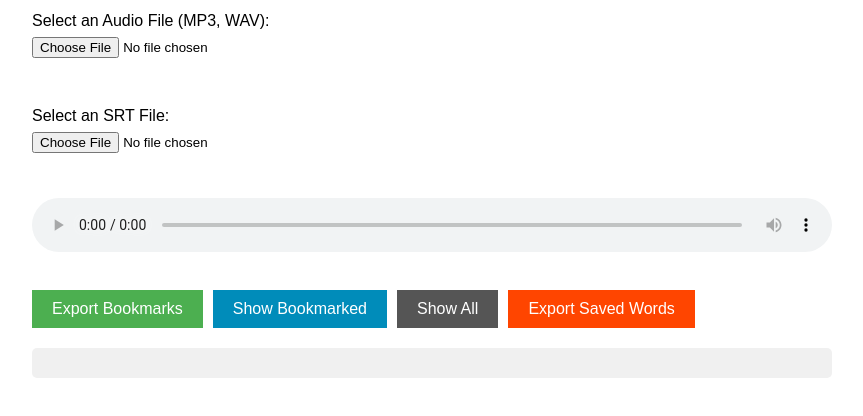
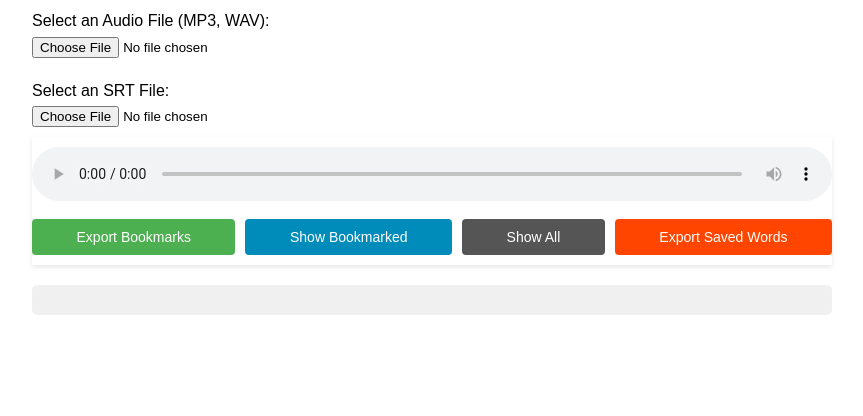
Before and after one commit to Aiqin-Gu/audio-subtitle-player, a plain HTML site: page index.html in a window 1280 px wide. Shown: the part 106-522 px from the top of the page, without its empty margins (208-1071 px from the left). Drawn offline with Linux system fonts and the light colour scheme.

Commit message:
stick buttons on top

```diff
--- a/index.html
+++ b/index.html
@@ -37,22 +37,25 @@
         .bookmarked-text {
             background-color: #fffacd;
         }
-        .sticky-player {
+        .sticky-container {
             position: sticky;
             top: 0;
             background-color: white;
             padding: 10px 0;
             z-index: 100;
+            box-shadow: 0 2px 5px rgba(0,0,0,0.1);
+        }
+        .audio-player {
+            margin-bottom: 10px;
         }
         #audioPlayer {
             width: 100%;
-            margin: 0;
         }
         #subtitles {
+            margin-top: 20px;
             background-color: #f0f0f0;
             padding: 15px;
             border-radius: 5px;
-            margin-top: 20px;
         }
         label {
             display: block;
@@ -62,16 +65,20 @@
             margin-bottom: 10px;
         }
         .button-group {
-            margin: 20px 0;
             display: flex;
+            justify-content: space-between;
+            flex-wrap: wrap;
             gap: 10px;
         }
         .button-group button {
-            padding: 10px 20px;
+            padding: 10px 15px;
             color: white;
             border: none;
             cursor: pointer;
-            font-size: 16px;
+            font-size: 14px;
+            border-radius: 4px;
+            flex-grow: 1;
+            text-align: center;
         }
         #exportBookmarks {
             background-color: #4CAF50;
@@ -123,21 +130,22 @@
 
     <!-- File Inputs for Audio and SRT -->
     <label for="audioInput">Select an Audio File (MP3, WAV):</label>
-    <input type="file" id="audioInput" accept="audio/*"><br><br>
+    <input type="file" id="audioInput" accept="audio/*">
 
     <label for="srtInput">Select an SRT File:</label>
-    <input type="file" id="srtInput" accept=".srt"><br><br>
+    <input type="file" id="srtInput" accept=".srt">
 
-    <!-- Sticky Audio Player -->
-    <div class="sticky-player">
+    <!-- Sticky container for audio player and buttons -->
+    <div class="sticky-container">
+        <div class="audio-player">
             <audio id="audioPlayer" controls></audio>
         </div>
-
         <div class="button-group">
             <button id="exportBookmarks">Export Bookmarks</button>
             <button id="showBookmarked">Show Bookmarked</button>
             <button id="showAll">Show All</button>
             <button id="exportSavedWords">Export Saved Words</button>
+        </div>
     </div>
 
     <!-- Subtitles Div -->
```
Lines whose indentation alone changed are shown as unchanged.
